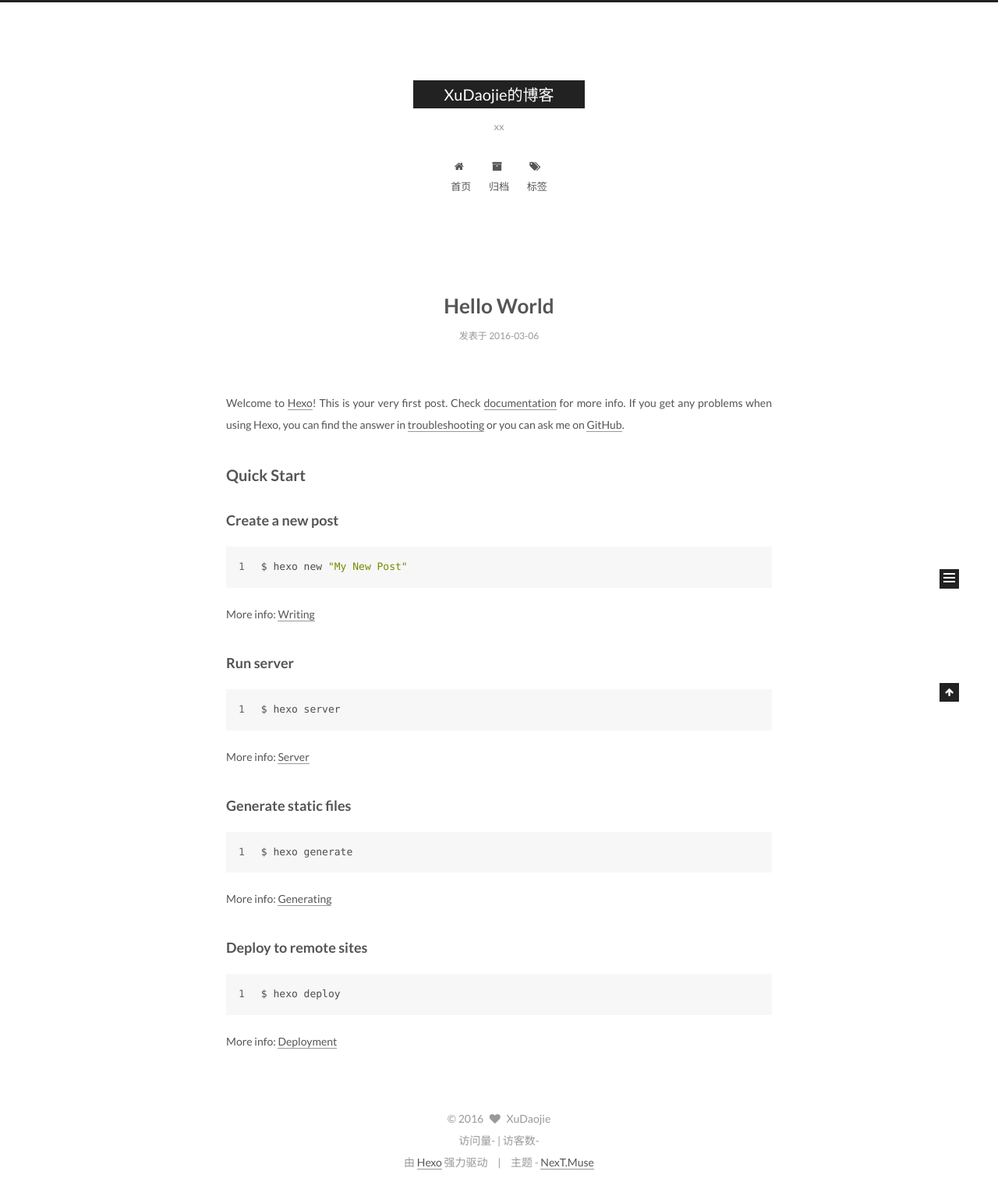
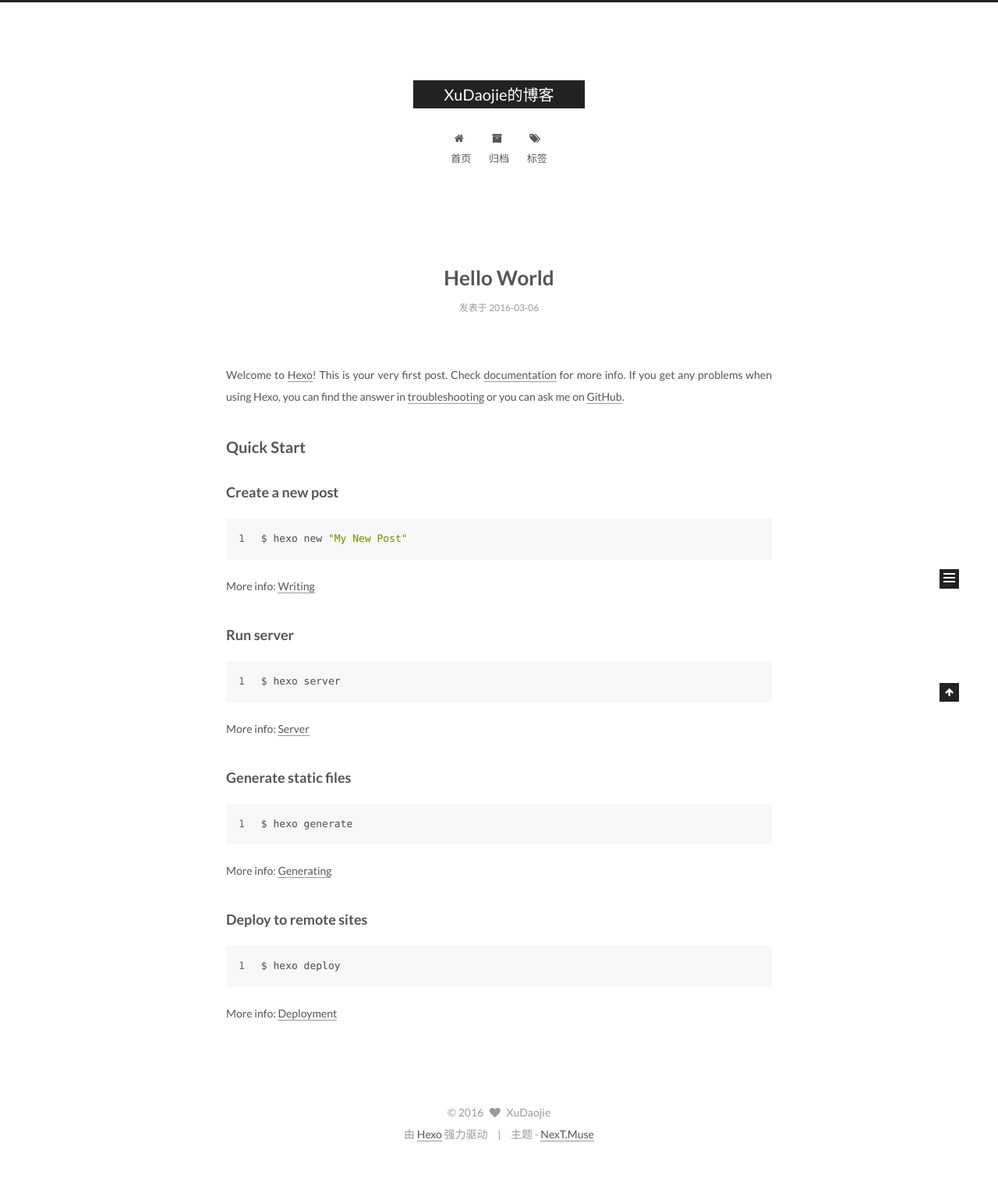
Before and after one commit to XuDaojie/xudaojie.github.io, a plain HTML site: page index.html in a window 1280 px wide. Shown: the whole page at 78% size. After the commit the page ends 1489 px from the top, so only its background shows below. Drawn offline with Linux system fonts and the light colour scheme; some packages are replaced by stand-ins of ours; a script that the page names is missing.

Commit message:
Site updated: 2016-10-23 01:29:09

```diff
--- a/css/main.css
+++ b/css/main.css
@@ -1544,7 +1544,7 @@ pre .javascript .function {
   width: 4px;
   height: 4px;
   border-radius: 50%;
-  background: #2b49ff;
+  background: #ec5dab;
 }
 .sidebar-nav {
   margin: 0 0 20px;
--- a/index.html
+++ b/index.html
@@ -118,7 +118,7 @@
       <span class="logo-line-after"><i></i></span>
     </a>
   </div>
-  <p class="site-subtitle"> xx</p>
+  <p class="site-subtitle"></p>
 </div>
 
 <div class="site-nav-toggle">
@@ -396,13 +396,13 @@
   <span class="author" itemprop="copyrightHolder">XuDaojie</span>
 
   <!-- 访问量统计 start -->
-  <br>
+ <!--  <br>
   <span id="busuanzi_container_site_pv">
-      访问量-<span id="busuanzi_value_site_pv"></span>
+      访问量<span id="busuanzi_value_site_pv"></span>
   </span>
   <span id="busuanzi_container_site_uv">
-        |  访客数-<span id="busuanzi_value_site_uv"></span>
-  </span>
+        |  访客数<span id="busuanzi_value_site_uv"></span>
+  </span> -->
   <!-- 访问量统计 end -->
 </div>
 
```
Also changed, not shown: 2016/03/06/hello-world/index.html (+5 -5 lines), archives/2016/03/index.html (+5 -5 lines), archives/2016/index.html (+5 -5 lines), archives/index.html (+5 -5 lines).
